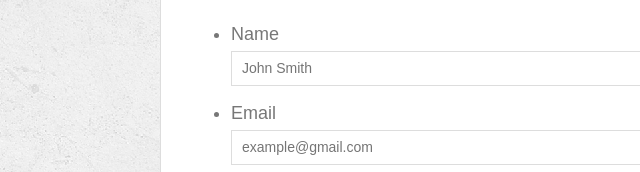
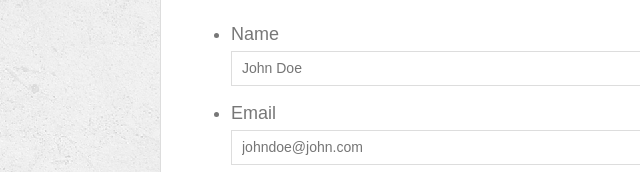
Before and after one commit to webdev-gmg/Responsive-Portfolio, a plain HTML site: page contact.html in a window 1280 px wide. Shown: the part 269-441 px from the top of the page, 0-640 px from the left. Drawn offline with Linux system fonts and the light colour scheme.

Commit message:
Third Commit

```diff
--- a/contact.html
+++ b/contact.html
@@ -28,11 +28,11 @@
         <ul>
           <li>
             <label for="name">Name</label>
-            <input type="text" id="name" name="name" placeholder="John Smith" required="required">
+            <input type="text" id="name" name="name" placeholder="John Doe" required="required">
           </li>
           <li>
             <label for="email">Email</label>
-            <input type="email" id="email" name="email" placeholder="example@gmail.com" required="required">
+            <input type="email" id="email" name="email" placeholder="johndoe@john.com" required="required">
           </li>
           <li>
             <label for="message">Message</label>
```
